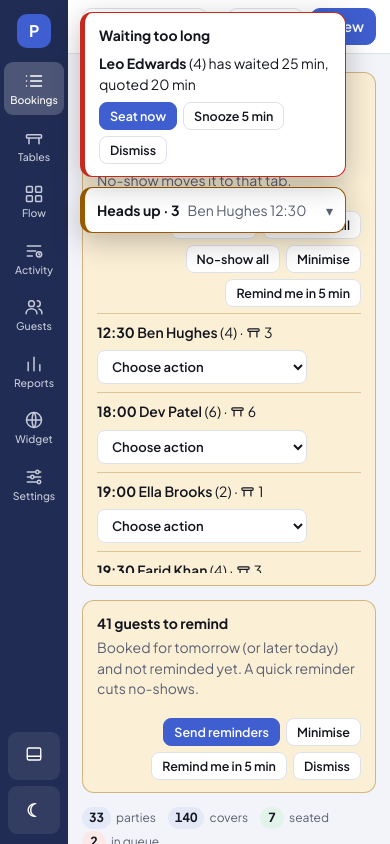
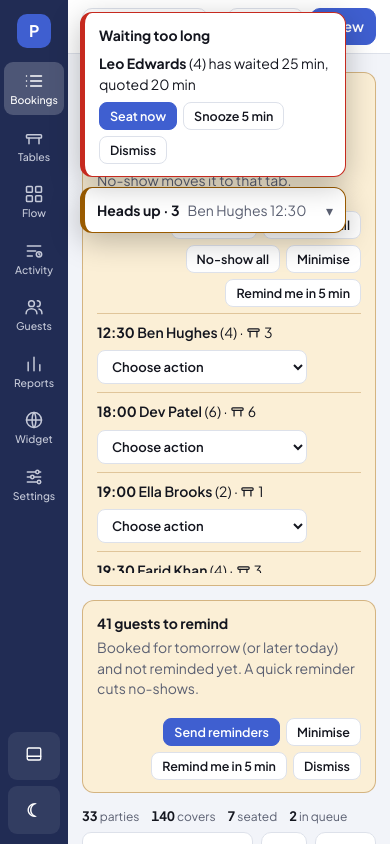
Before and after one commit to Proview92/proview-reservations, a plain HTML site: page app.src.html in a window 390 px wide. Drawn offline with Linux system fonts and the light colour scheme.

Commit message:
Count badges on laptops and tablets only; phones keep plain numbers
Co-Authored-By: Claude Fable 5.2 <noreply@anthropic.com>
Claude-Session: https://claude.ai/code/session_01BPNMzK17XJ1UisSwHbQat1

```diff
--- a/app.src.html
+++ b/app.src.html
@@ -121,7 +121,7 @@ body:has(#modal:not([hidden])) #wl-alert,body:has(#modal:not([hidden])) #bk-aler
 #wl-alert{position:fixed;top:12px;left:50%;transform:translateX(-50%);width:min(620px,calc(100vw - 24px));background:var(--card);border:1px solid var(--bad);border-left:5px solid var(--bad);border-radius:12px;box-shadow:0 8px 30px rgba(0,0,0,.25);padding:12px 14px;z-index:40;display:grid;gap:8px}#wl-alert[hidden]{display:none}.wl-r{display:flex;gap:8px;align-items:center;justify-content:space-between;flex-wrap:wrap}.wl-b{display:flex;gap:6px;flex-wrap:wrap}@media print{#wl-alert{display:none!important}}
 #bk-alert{position:fixed;top:12px;left:50%;transform:translateX(-50%);width:min(620px,calc(100vw - 24px));background:var(--card);border:1px solid var(--warn);border-left:5px solid var(--warn);border-radius:12px;box-shadow:0 8px 30px rgba(0,0,0,.25);padding:12px 14px;z-index:39;display:grid;gap:10px;max-height:70vh;overflow:auto}#bk-alert[hidden]{display:none}.bka-r{display:grid;gap:5px;padding-top:8px;border-top:1px solid var(--line)}.bka-r:first-of-type{border-top:0;padding-top:0}.bka-h{display:flex;gap:8px;align-items:center;justify-content:space-between;flex-wrap:wrap}.bka-f{display:flex;gap:6px;flex-wrap:wrap}.bka-f .chip{white-space:normal}@media print{#bk-alert{display:none!important}}
 /* Bookings: list and detail */
-.sbar{display:flex;align-items:center;gap:6px 16px;flex-wrap:wrap;margin:0 0 8px;font-size:13px;color:var(--mut)}.sbar .hrsl{margin:0}.hpill{margin-left:auto;border:1px solid var(--line);background:var(--card);border-radius:99px;padding:3px 12px;font-size:12.5px;white-space:nowrap}.hpill .hrsl{display:inline-flex;margin:0;gap:6px}.sbar .sst b{color:var(--ink);font-size:15px;font-variant-numeric:tabular-nums}.nb{display:inline-block;min-width:24px;padding:1px 7px;border-radius:20px;font-size:12.5px!important;font-weight:800;line-height:1.55;text-align:center;font-variant-numeric:tabular-nums;background:var(--line);color:var(--mut);margin-left:3px}.sst b.nb{margin:0 3px 0 0}.nb.blue{background:var(--pril);color:var(--pri)}.nb.green{background:var(--okl);color:var(--ok)}.nb.amber{background:var(--warnl);color:var(--warn)}.nb.red{background:var(--badl);color:var(--bad)}.nb.dark{background:color-mix(in srgb,var(--ink) 14%,var(--card));color:var(--ink)}.seg button.on .nb.blue{background:var(--pri);color:var(--onpri,#fff)}
+.sbar{display:flex;align-items:center;gap:6px 16px;flex-wrap:wrap;margin:0 0 8px;font-size:13px;color:var(--mut)}.sbar .hrsl{margin:0}.hpill{margin-left:auto;border:1px solid var(--line);background:var(--card);border-radius:99px;padding:3px 12px;font-size:12.5px;white-space:nowrap}.hpill .hrsl{display:inline-flex;margin:0;gap:6px}.sbar .sst b{color:var(--ink);font-size:15px;font-variant-numeric:tabular-nums}.nb{display:inline-block;min-width:24px;padding:1px 7px;border-radius:20px;font-size:12.5px!important;font-weight:800;line-height:1.55;text-align:center;font-variant-numeric:tabular-nums;background:var(--line);color:var(--mut);margin-left:3px}.sst b.nb{margin:0 3px 0 0}.nb.blue{background:var(--pril);color:var(--pri)}.nb.green{background:var(--okl);color:var(--ok)}.nb.amber{background:var(--warnl);color:var(--warn)}.nb.red{background:var(--badl);color:var(--bad)}.nb.dark{background:color-mix(in srgb,var(--ink) 14%,var(--card));color:var(--ink)}.seg button.on .nb.blue{background:var(--pri);color:var(--onpri,#fff)}@media(max-width:759px){.sst b.nb{display:inline;min-width:0;padding:0;margin:0;border-radius:0;background:none!important;color:var(--ink)!important;font-size:13px!important;font-weight:700;line-height:inherit}}
 .bsel{flex:1;min-width:0;font-weight:700;font-size:15px;padding:9px 10px}.bt1,.bt2{margin:0 0 8px}.bt2 input{max-width:none}.bt2{gap:8px}.bt2 input{flex:1 1 180px;min-width:140px;max-width:300px}
 .bsplit{display:grid;grid-template-columns:minmax(0,1.6fr) minmax(270px,.8fr);gap:12px;align-items:start}
 .blistc{padding:0;overflow:clip;container-type:inline-size}.bwh{display:grid;grid-template-columns:66px minmax(110px,1fr) 44px minmax(0,1.9fr) 40px 60px;gap:4px 10px;padding:6px 12px;font-size:11.5px;font-weight:700;letter-spacing:.04em;text-transform:uppercase;color:var(--mut);background:var(--card);border-bottom:1px solid var(--line);position:sticky;top:0;z-index:2}.bwh .bwhf{text-align:right;white-space:nowrap}.bwh span{white-space:nowrap}.bwh span:last-child{text-align:right}.brw.sel .chip.tb{background:color-mix(in srgb,var(--pri) 22%,var(--card))}.bwhr{display:flex;justify-content:space-between;gap:10px;padding:5px 12px;font-size:12px;background:color-mix(in srgb,var(--ink) 7%,var(--card));color:var(--mut);border-bottom:1px solid var(--line)}.bwhr b{color:var(--ink);font-variant-numeric:tabular-nums}
```
Also changed, not shown: index.html (+1 -1 lines).
